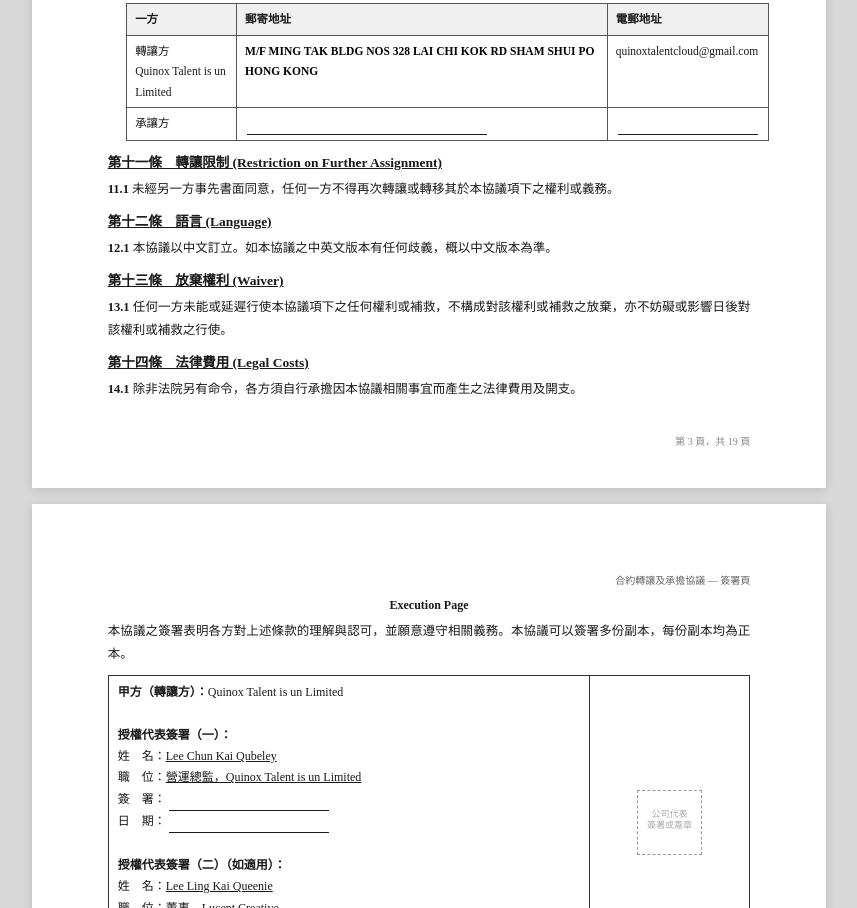
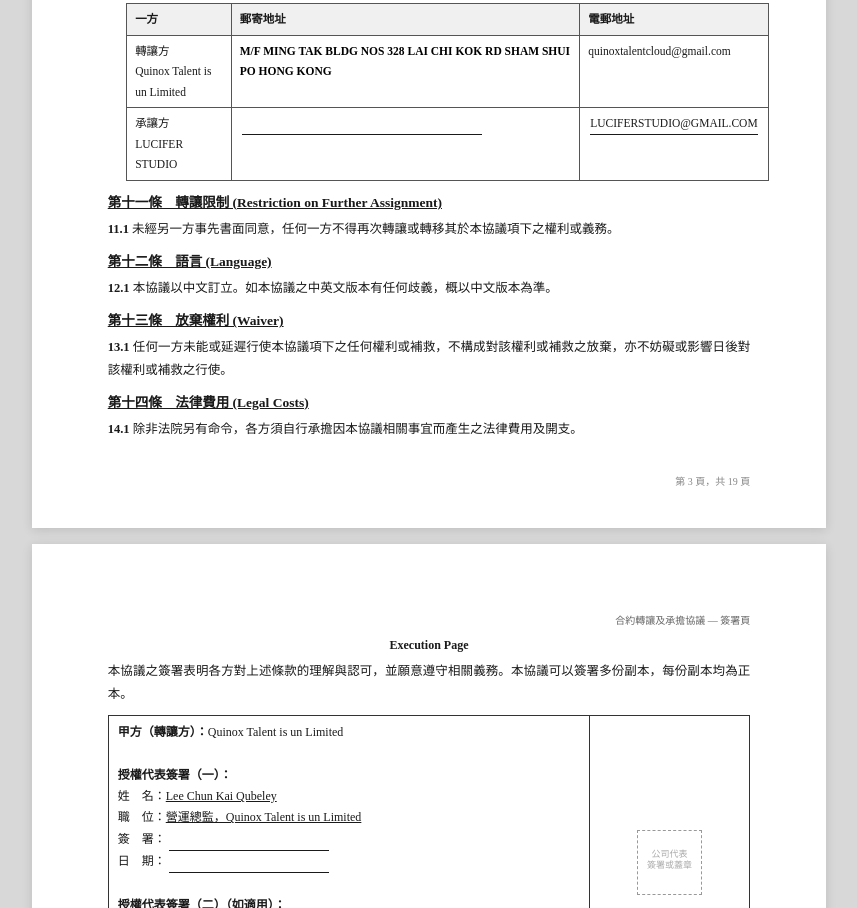
Before and after one commit to HorizonToHK/qubeleyTempUse, a plain HTML site: page index.html in a window 1280 px wide. Shown: the part 2962-3870 px from the top of the page, without its empty margins (211-1068 px from the left). Drawn offline with Linux system fonts and the light colour scheme.

Commit message:
Update index.html

```diff
--- a/index.html
+++ b/index.html
@@ -141,7 +141,7 @@
 <table class="tbl" style="margin-left:1.6em">
 <tbody><tr><th>一方</th><th>郵寄地址</th><th>電郵地址</th></tr>
 <tr><td>轉讓方<br>Quinox Talent is un Limited</td><td class="filled">M/F MING TAK BLDG NOS 328 LAI CHI KOK RD SHAM SHUI PO HONG KONG</td><td>quinoxtalentcloud@gmail.com</td></tr>
-<tr><td>承讓方</td><td><span class="bl-l">&nbsp;</span></td><td><span class="bl">&nbsp;</span></td></tr>
+<tr><td>承讓方<br> LUCIFER STUDIO </td><td><span class="bl-l">&nbsp;</span></td><td><span class="bl">LUCIFERSTUDIO@GMAIL.COM</span></td></tr>
 </tbody></table>
 
 <h2>第十一條　轉讓限制 (Restriction on Further Assignment)</h2>
```
